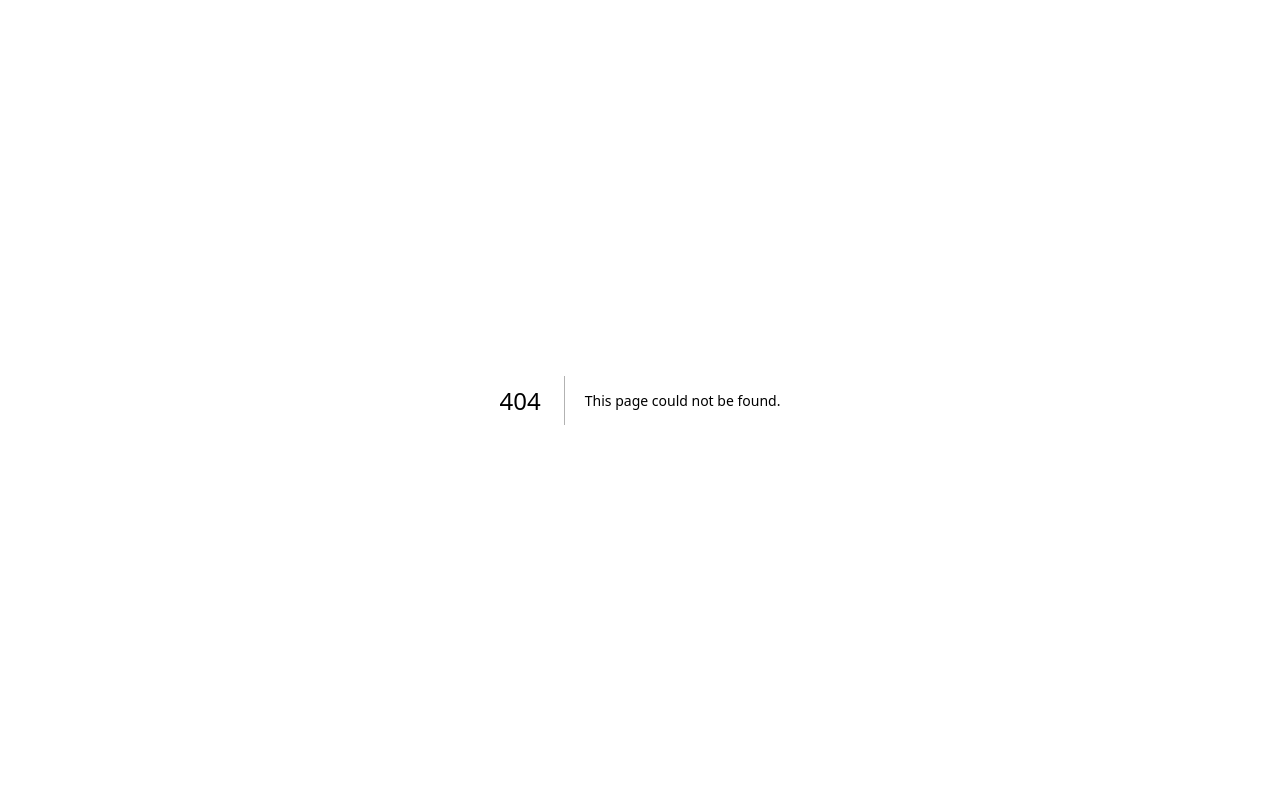
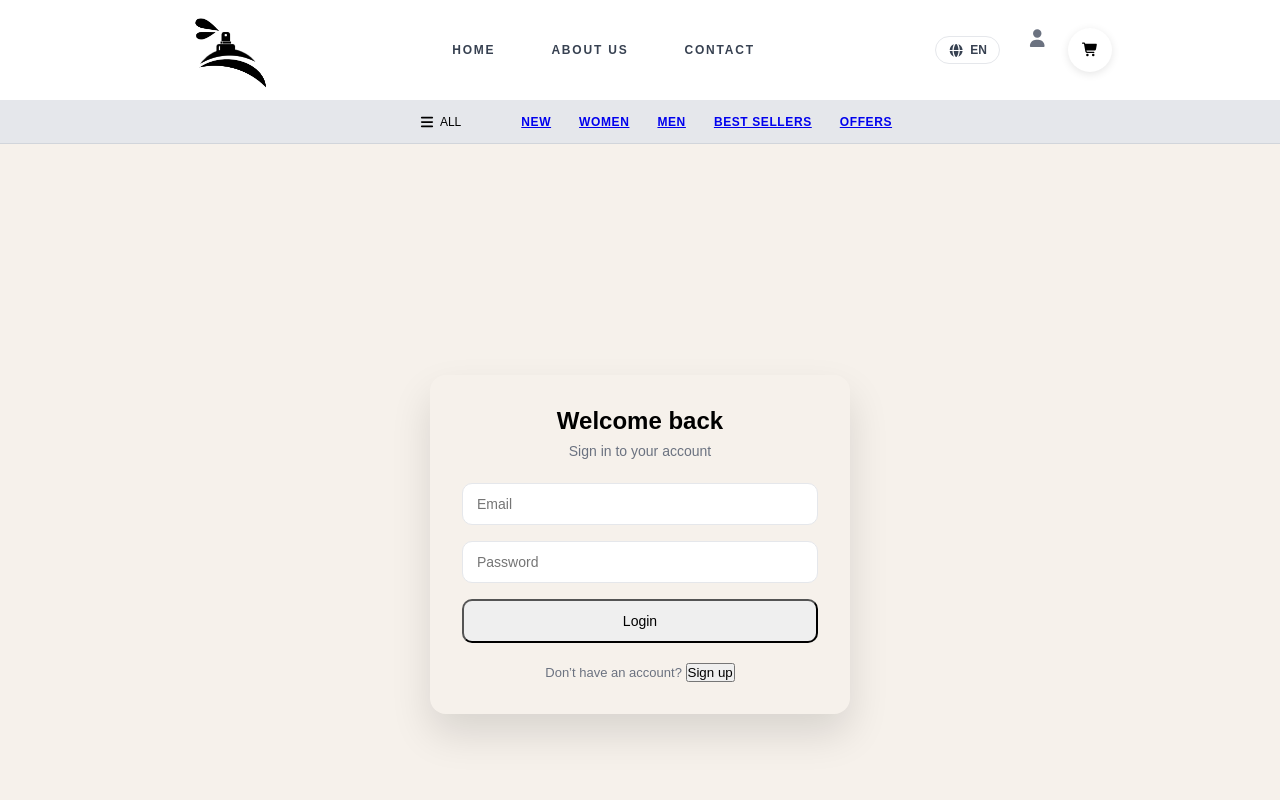
Before and after one commit to Jbmuisha/E-COMMERCE, a Next.js app: page /shop/user in a window 1280 px wide. Before the commit this address had no page. Shown: the top 800 px of the page. Built offline with nearby package versions, Linux system fonts and the light colour scheme.

Commit message:
fixing something

```diff
--- /dev/null
+++ b/app/admin/models/Users.ts
@@ -0,0 +1,34 @@
+import mongoose ,{Schema,models} from 'mongoose'
+import { unique } from 'next/dist/build/utils'
+const UserSchema = new Schema(
+    {
+        Username:{
+            type: String,
+            required: true,
+            trim: true
+        },
+        email:{
+            type: String,
+            required: true,
+            unique: true,
+            lowercase:true
+        }
+        ,password:{
+            type: String,
+            required:true,
+            select:false
+        }
+        ,avatar:{
+            type: String,
+            default:""
+        }
+        ,role:{
+            type: String,
+            enum:["admin","user"],
+            default:["user"]
+
+        },
+    },
+    {timestamps : true}
+)
+export default models.User || mongoose.model("User",UserSchema);
--- a/app/shop/layout.tsx
+++ b/app/shop/layout.tsx
@@ -107,7 +107,7 @@ export default function ShopLayout({ children }: LayoutProps) {
           backgroundColor: scrolled ? "rgba(255, 255, 255, 0.95)" : "white",
         }}
       >
-        {/* MAIN HEADER */}
+        {/*  */}
         <div
           className="header-inner max-w-[1400px] w-full mx-auto px-6 lg:px-8 flex items-center justify-between transition-all duration-300"
           style={{ height: scrolled ? "80px" : "100px" }}
@@ -152,7 +152,7 @@ export default function ShopLayout({ children }: LayoutProps) {
           <div className="flex items-center gap-4 sm:gap-6">
             <LangButton />
 
-            <Link href="/account" className="icon-btn" title="Account">
+            <Link href={`${SHOP}/user`}  className="icon-btn" title="login / signup">
               <FontAwesomeIcon icon={faUser} />
             </Link>
 
@@ -207,7 +207,7 @@ export default function ShopLayout({ children }: LayoutProps) {
       {/* FOOTER */}
       <footer className="bg-[#F6F1EB] border-t border-gray-100">
         <div className="max-w-[1400px] mx-auto px-[16px] py-[96px]">
-          <div className="grid grid-cols-1 md:grid-cols-4 gap-[64px] mb-[32px]">
+          <div className="grid grid-cols-4 md:grid-cols-4 gap-[64px] mb-[32px]">
             <div>
               <img
                 src="/image/parfum-copie-2.png"
--- /dev/null
+++ b/app/shop/user/page.tsx
@@ -0,0 +1,79 @@
+"use client";
+
+import { useState } from "react";
+
+export default function UsersPage() {
+  const [mode, setMode] = useState<"login" | "signup">("login");
+
+  return (
+    <div className="min-h-screen flex items-center justify-center bg-[#F6F1EB] px-[16px]">
+      <div className="w-full max-w-[420px] bg-white rounded-[16px] p-[32px] shadow-[0_20px_40px_rgba(0,0,0,0.12)]">
+        {/* TITLE */}
+        <h1 className="text-[24px] font-bold text-center mb-[8px]">
+          {mode === "login" ? "Welcome back" : "Create an account"}
+        </h1>
+
+        <p className="text-center text-[#6B7280] text-[14px] mb-[24px]">
+          {mode === "login"
+            ? "Sign in to your account"
+            : "Sign up to get started"}
+        </p>
+
+        {/* FORM */}
+        <form className="flex flex-col gap-[16px]">
+          {mode === "signup" && (
+            <input
+              type="text"
+              placeholder="Full name"
+              className="w-full border border-[#E5E7EB] rounded-[10px] px-[14px] py-[12px] text-[14px] outline-none focus:border-black"
+            />
+          )}
+
+          <input
+            type="email"
+            placeholder="Email"
+            className="w-full border border-[#E5E7EB] rounded-[10px] px-[14px] py-[12px] text-[14px] outline-none focus:border-black"
+          />
+
+          <input
+            type="password"
+            placeholder="Password"
+            className="w-full border border-[#E5E7EB] rounded-[10px] px-[14px] py-[12px] text-[14px] outline-none focus:border-black"
+          />
+
+          <button
+            type="submit"
+            className="w-full bg-black text-white rounded-[10px] py-[12px] text-[14px] font-semibold hover:opacity-[0.9] transition"
+          >
+            {mode === "login" ? "Login" : "Sign up"}
+          </button>
+        </form>
+
+        {/* SWITCH */}
+        <div className="text-center text-[13px] mt-[20px] text-[#6B7280]">
+          {mode === "login" ? (
+            <>
+              Don’t have an account?{" "}
+              <button
+                onClick={() => setMode("signup")}
+                className="text-black font-semibold hover:underline"
+              >
+                Sign up
+              </button>
+            </>
+          ) : (
+            <>
+              Already have an account?{" "}
+              <button
+                onClick={() => setMode("login")}
+                className="text-black font-semibold hover:underline"
+              >
+                Login
+              </button>
+            </>
+          )}
+        </div>
+      </div>
+    </div>
+  );
+}
```
Also changed, not shown: package.json (+6 -3 lines), app/api/auth/login.ts (added), app/api/auth/signup.ts (added), app/lib/mongodb.ts (line endings or trailing spaces), 1 other file (tests, documents, lock files or other folders).
